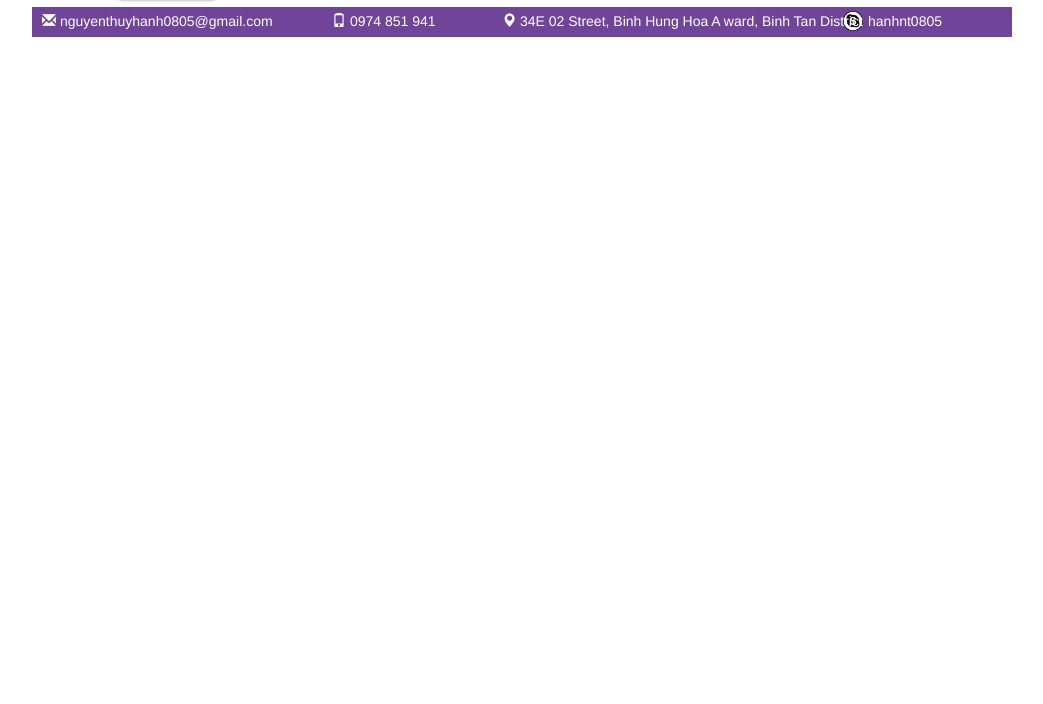
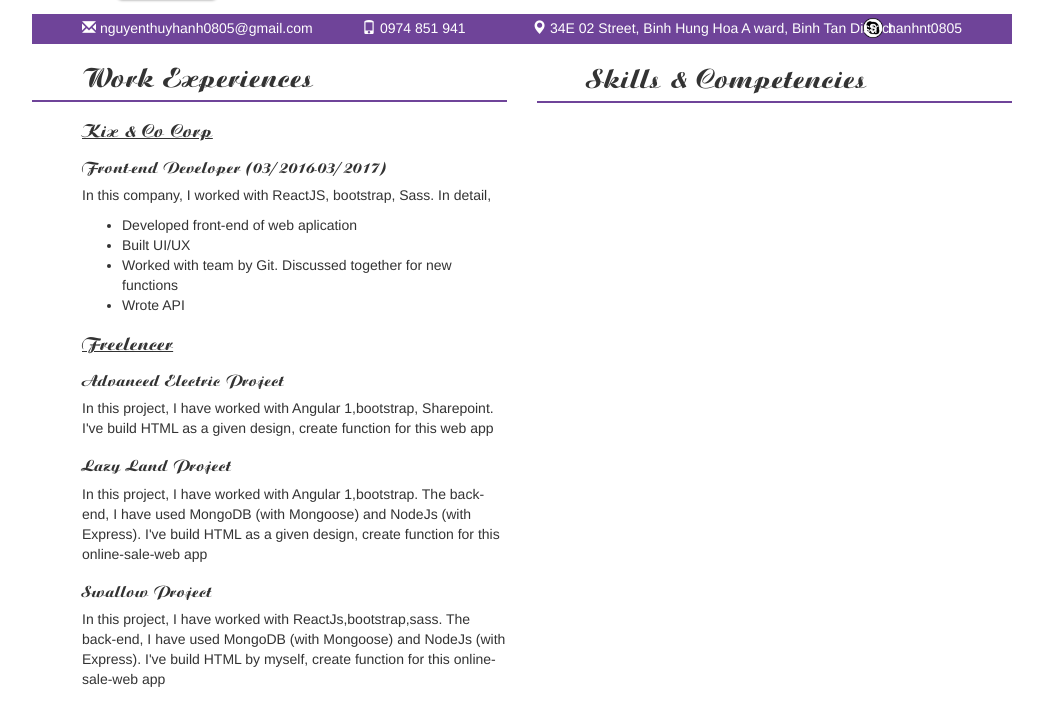
Before and after one commit to nguyenthuyhanh0805/CV, a plain HTML site: page cv.html in a window 1280 px wide. Shown: the part 155-859 px from the top of the page, without its empty margins (168-1211 px from the left). Before the commit the page ends 800 px from the top, so only its background shows below. Drawn offline with nearby package versions, Linux system fonts and the light colour scheme.

Commit message:
work experiences

```diff
--- a/cv-style.css
+++ b/cv-style.css
@@ -21,12 +21,13 @@
     font-family: myFirstFont;
     margin-left: 300px;
     margin-top: -130px;
-    font-size: 32px;
+    font-size: 38px;
 }
 .position-apply{
     font-size: 12px;
     margin-left: 380px;
     margin-top: 10px;
+    font-weight: bold;
 }
 .summarize{
     margin-left:120px;
@@ -39,19 +40,19 @@
 }
 .email{
     margin-top:5px;
-    margin-left:10px;
+    margin-left:50px;
 }
 .phone{
-    margin-left: 300px;
+    margin-left: 330px;
     margin-top: -20px;
 }
 .address{
-    margin-left: 470px;
+    margin-left: 500px;
     margin-top: -20px;
 }
 .skype-contact{
     float:right;
-    margin-right:70px;
+    margin-right:50px;
     margin-top:-20px;
 }
 .skype{
@@ -65,3 +66,32 @@
     width: 20px;
     height: 20px
 }
+.body-page{
+    width:100%;
+}
+.work-experience{
+
+}
+.skill-compentency{
+    margin-top:-3px;
+
+}
+.title1{
+    font-family: myFirstFont;
+    font-size:24px;
+}
+.title2{
+    font-family: myFirstFont;
+    font-size:16px;
+    text-decoration: underline
+}
+.title3{
+    font-family: myFirstFont;
+    font-size:14px;
+}
+.horizontal-line{
+    border-bottom: 2px solid #6f4499;
+}
+.margin-left-box{
+    margin-left:50px;
+}
--- a/cv.html
+++ b/cv.html
@@ -33,11 +33,38 @@
                 </div>
             </div>
             <div class="body-page">
-                <div class="work-experience">
-                    <div class="dev-experience"></div>
-                    <div class="freelenecer"></div>
+                <div class="row">
+                    <div class="col-md-6 work-experience">
+                        <div class="margin-left-box">
+                            <h1 class="title1">Work Experiences</h1>
                         </div>
-                <div class="skill-compendency">
+                        <div class="horizontal-line"></div>
+                        <div class="dev-experience margin-left-box">
+                            <h2 class="title2">Kix & Co Corp</h2>
+                            <h3 class="title3">Front-end Developer (03/2016-03/2017)</h3>
+                            <p>In this company, I worked with ReactJS, bootstrap, Sass. In detail,</p>
+                            <ul>
+                                <li>Developed front-end of web aplication</li>
+                                <li>Built UI/UX</li>
+                                <li>Worked with team by Git. Discussed together for new functions</li>
+                                <li>Wrote API</li>
+                            </ul>
+                        </div>
+                        <div class="freelenecer margin-left-box">
+                            <h2 class="title2">Freelencer</h2>
+                            <h3 class="title3">Advanced Electric Project</h3>
+                            <p>In this project, I have worked with Angular 1,bootstrap, Sharepoint. I've build HTML as a given design, create function for this web app</p>
+                            <h3 class="title3">Lazy Land Project</h3>
+                            <p>In this project, I have worked with Angular 1,bootstrap. The back-end, I have used MongoDB (with Mongoose) and NodeJs (with Express). I've build HTML as a given design, create function for this online-sale-web app</p>
+                            <h3 class="title3">Swallow Project</h3>
+                            <p>In this project, I have worked with ReactJs,bootstrap,sass. The back-end, I have used MongoDB (with Mongoose) and NodeJs (with Express). I've build HTML by myself, create function for this online-sale-web app</p>
+                        </div>
+                    </div>
+                    <div class="col-md-6 skill-compentency">
+                        <div class="margin-left-box">
+                            <h1 class="title1">Skills & Competencies</h1>
+                        </div>
+                        <div class="horizontal-line"></div>
                         <div class="skill"></div>
                         <div class="certificate"></div>
                         <div class="languages"></div>
@@ -46,5 +73,6 @@
                     </div>
                 </div>
             </div>
+        </div>
     </body>
 </html>
```
Also changed, not shown: 1 other file. Lines whose indentation alone changed are shown as unchanged.
